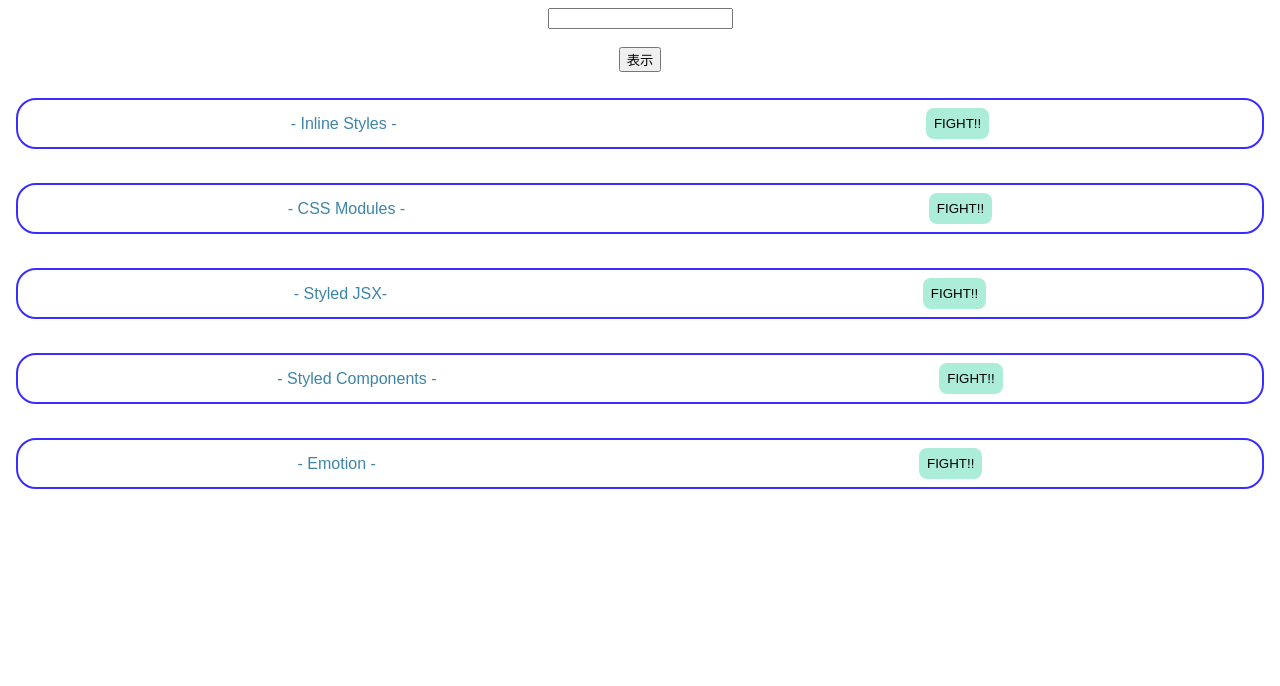
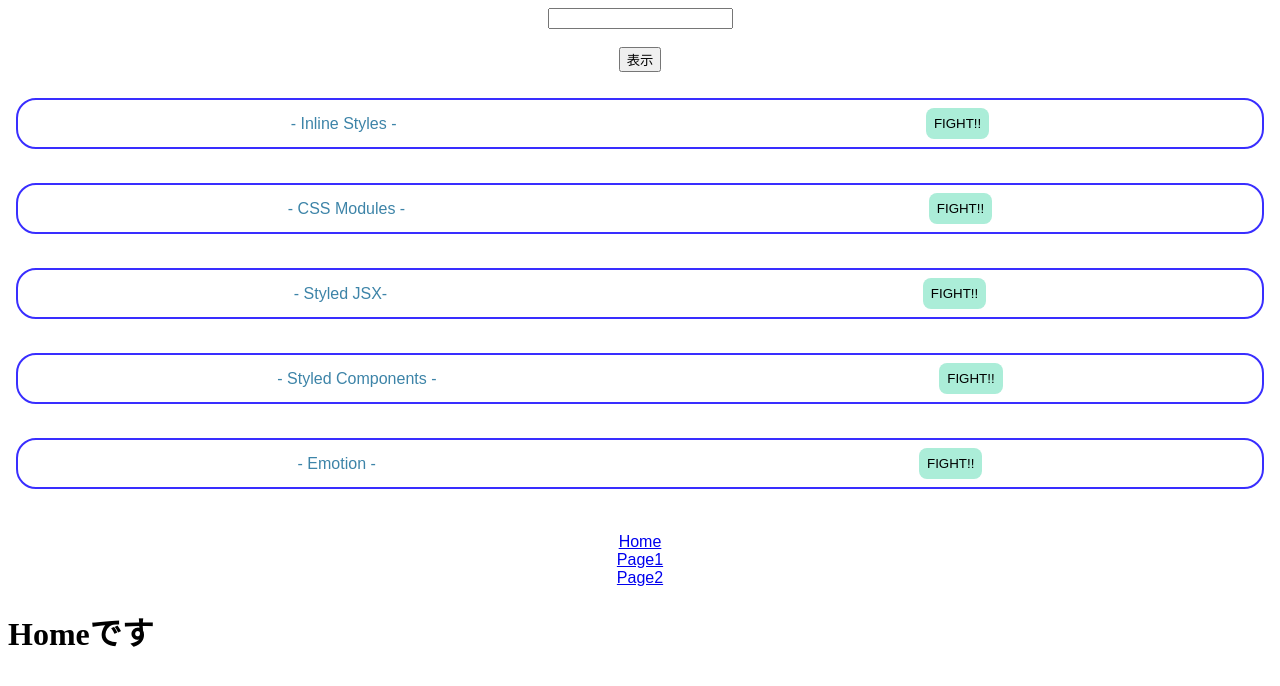
Before and after one commit to kono-meowmeow/React_StepUp, a React (Create React App) app: page / in a window 1280 px wide. Shown: the top 686 px of the page. Built offline with nearby package versions, Linux system fonts and the light colour scheme; the HTML template or start-up script is replaced by a standard one.

Commit message:
基本的なページ遷移

```diff
--- a/src/App.js
+++ b/src/App.js
@@ -1,11 +1,17 @@
 import { useState, useCallback, useMemo } from "react";
 import { ChildArea } from "./ChildArea";
+
 import { CssModules } from "./components/CssModules";
 import { InlineStyle } from "./components/InlineStyle";
 import { StyledComponents } from "./components/StyledComponents";
 import { StyledJsx } from "./components/StyledJsx";
 import { Emotion } from "./components/Emotion"
 import "./styles.css";
+
+import { BrowserRouter, Link, Routes, Route } from "react-router-dom";
+import { Home } from "./Home";
+import { Page1 } from "./Page1";
+import { Page2 } from "./Page2";
 
 export default function App() {
   console.log("Appがレンダリングされた！");
@@ -35,6 +41,8 @@
   console.log(temp);
 
   return (
+    // BrowserRouterで囲むことで、ルーティングが可能になる
+    <BrowserRouter>
       <div className="App">
         <input value={text} onChange={onChangeText} />
         <br />
@@ -52,6 +60,25 @@
         <StyledComponents />
         <br />
         <Emotion />
+        <br />
+        <br />
+        {/* Linkを使うことでルーティングする */}
+        {/* <Link to="path">hoge</Link> */}
+        <Link to="/">Home</Link>
+        <br />
+        <Link to="/page1">Page1</Link>
+        <br />
+        <Link to="/page2">Page2</Link>
       </div>
+      {/* 下記は、react-router-dom v6での記述方法 */}
+      {/* Routesの中に、Routeを記述する */}
+      <Routes>
+        {/* Routeの中に、どのpathでどのcomponentを表示するのかを記述する */}
+        {/* <Route path="path" element={<hoge />} /> */}
+        <Route path="/" element={<Home />} />
+        <Route path="/page1" element={<Page1 />} />
+        <Route path="/page2" element={<Page2 />} />
+      </Routes>
+    </BrowserRouter>
   );
 }
```
Lines whose indentation alone changed are shown as unchanged.
